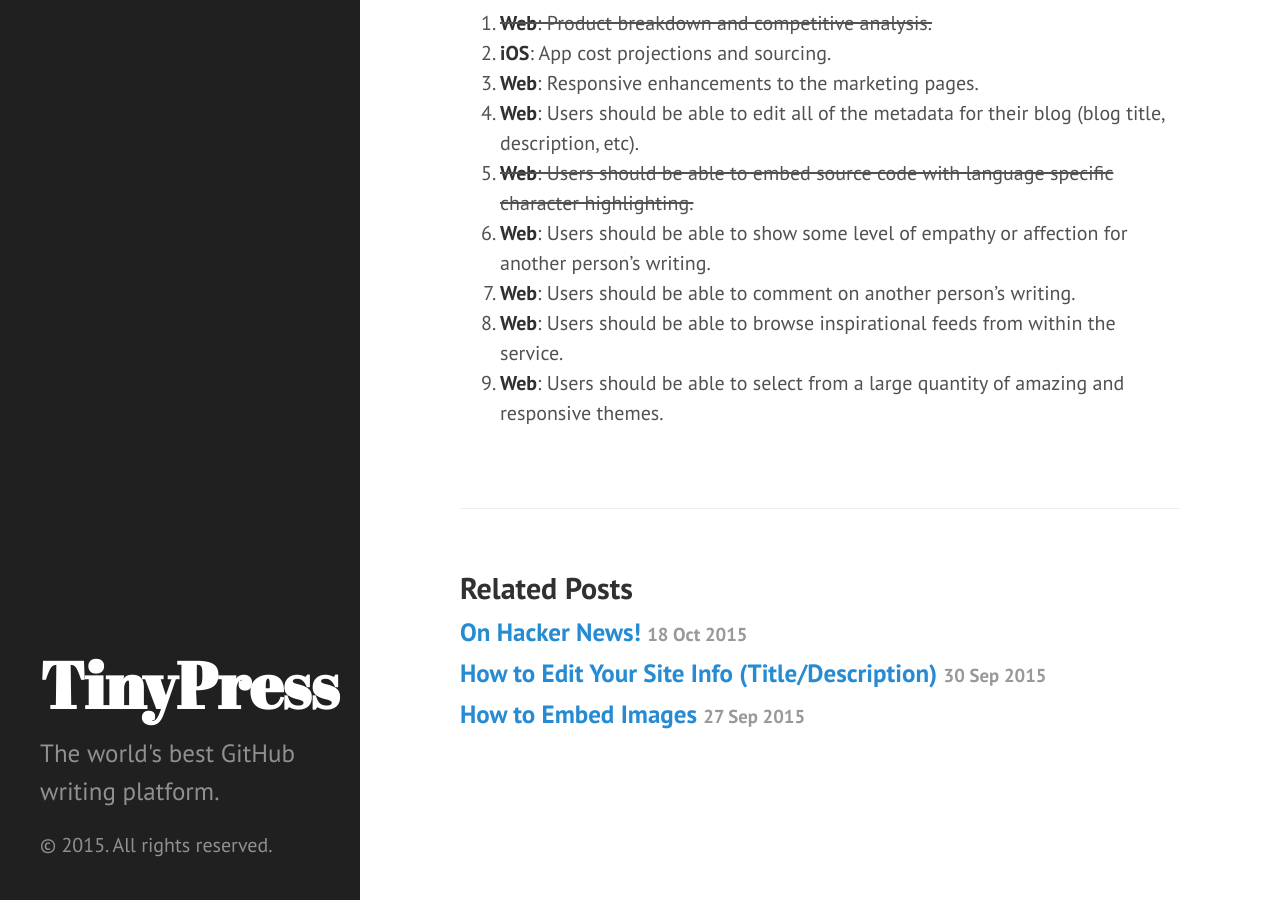
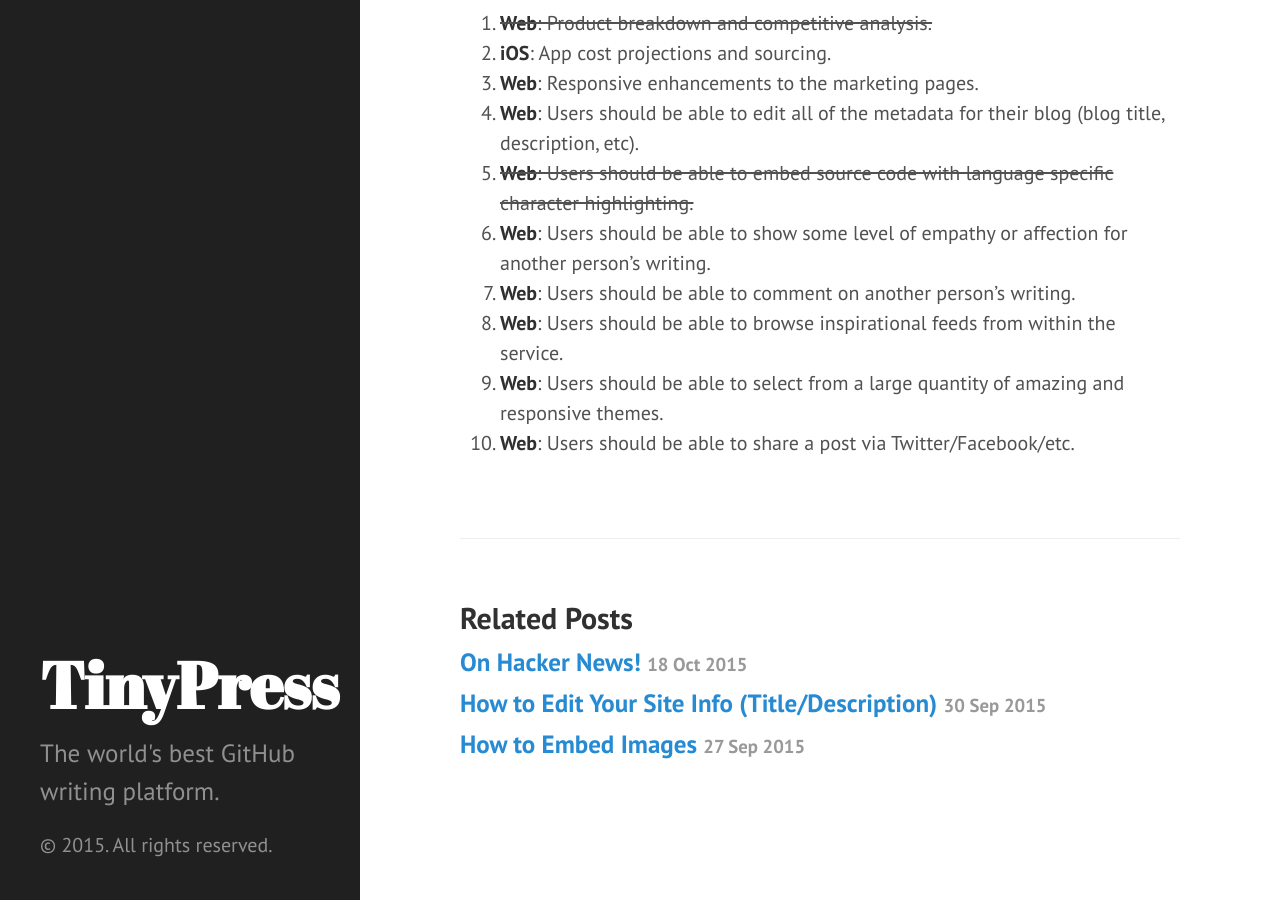
Before and after one commit to fugabi/tinypressco.github.io, a Jekyll site: the page built from _posts/2015-09-25-the-future-of-tinypress.markdown, in a window 1280 px wide and 900 px high, scrolled down 1062 px. Built offline with Jekyll 4.4.1, drawn with Linux system fonts in a browser that asks for light colours.

Commit message:
Post update: The Future of TinyPress

```diff
--- a/_posts/2015-09-25-the-future-of-tinypress.markdown
+++ b/_posts/2015-09-25-the-future-of-tinypress.markdown
@@ -36,3 +36,4 @@ In order to reach the above objectives for the company we need to set out specif
 7. <strong>Web</strong>: Users should be able to comment on another person's writing.
 8. <strong>Web</strong>: Users should be able to browse inspirational feeds from within the service.
 9. <strong>Web</strong>: Users should be able to select from a large quantity of amazing and responsive themes.
+10. <strong>Web</strong>: Users should be able to share a post via Twitter/Facebook/etc.
```
